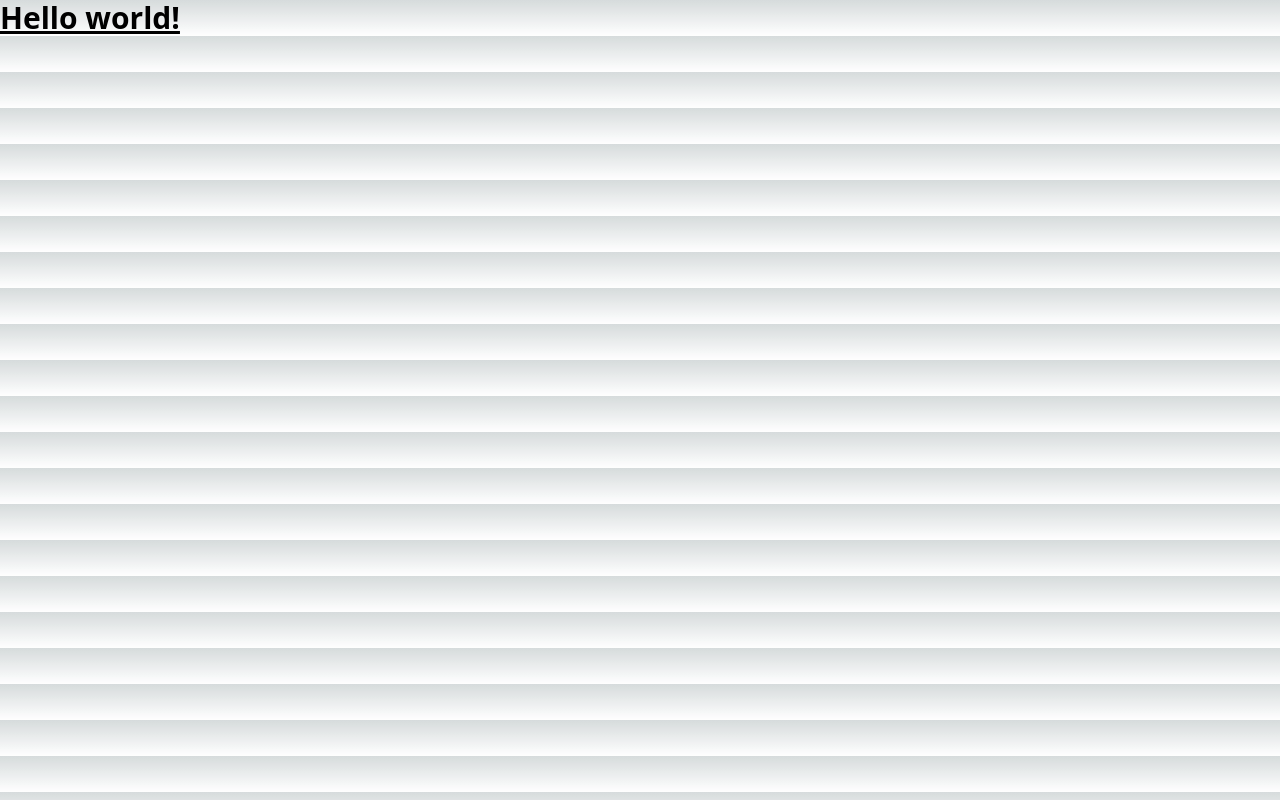
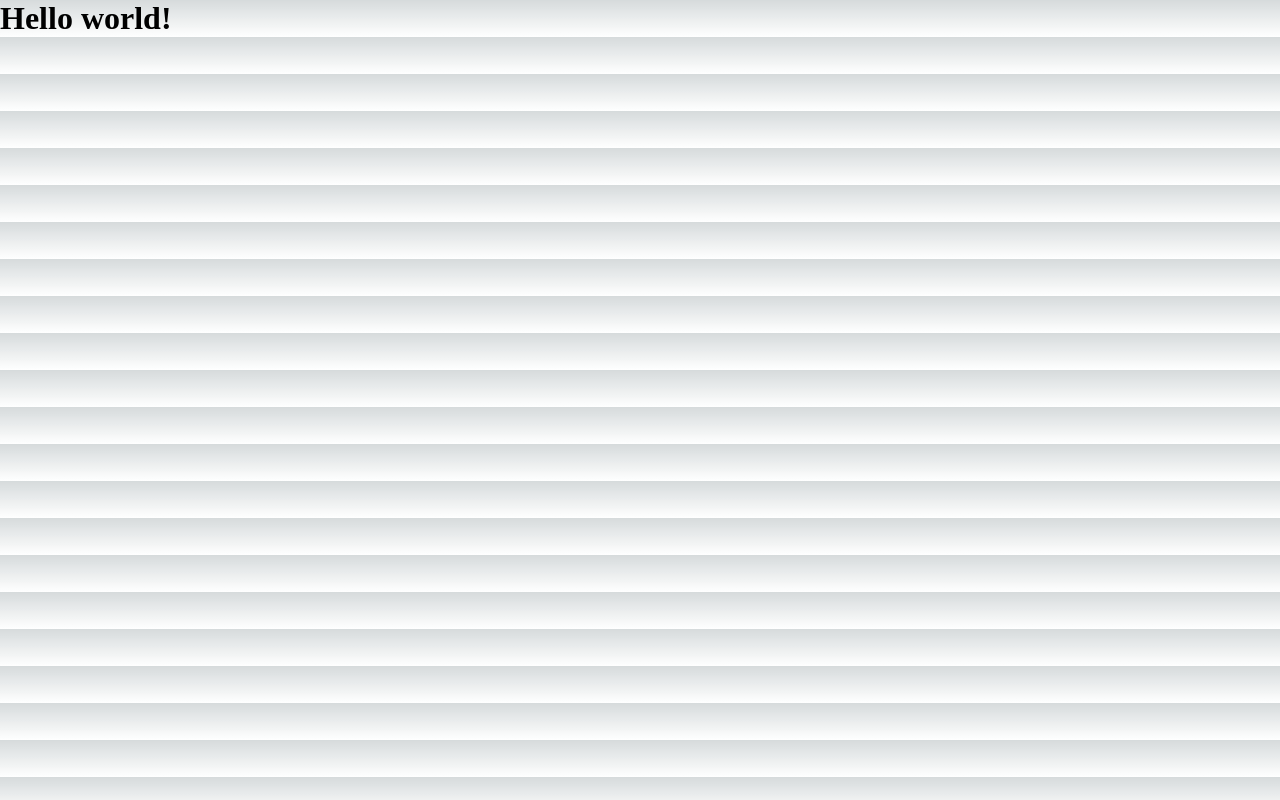
Before and after one commit to jacobablanchard/whichepisode-web-nextjs, a Next.js app: page / in a window 1280 px wide. Built offline with nearby package versions, Linux system fonts and the light colour scheme.

Commit message:
Revert "Add tailwind CSS"
This reverts commit b3683ae3d9083e9b0af37c2be1f9d717f39d7e34.

```diff
--- a/package.json
+++ b/package.json
@@ -19,10 +19,5 @@
     "react": "18.2.0",
     "react-dom": "18.2.0",
     "typescript": "4.9.4"
-  },
-  "devDependencies": {
-    "autoprefixer": "^10.4.13",
-    "postcss": "^8.4.20",
-    "tailwindcss": "^3.2.4"
   }
 }
--- a/postcss.config.js
+++ /dev/null
@@ -1,6 +0,0 @@
-module.exports = {
-  plugins: {
-    tailwindcss: {},
-    autoprefixer: {},
-  },
-}
--- a/tailwind.config.js
+++ /dev/null
@@ -1,11 +0,0 @@
-/** @type {import('tailwindcss').Config} */
-module.exports = {
-  content: [
-    "./pages/**/*.{js,ts,jsx,tsx}",
-    "./components/**/*.{js,ts,jsx,tsx}",
-  ],
-  theme: {
-    extend: {},
-  },
-  plugins: [],
-};
```
Also changed, not shown: styles/globals.css (+3 -7 lines), 1 other file (tests, documents, lock files or other folders).
